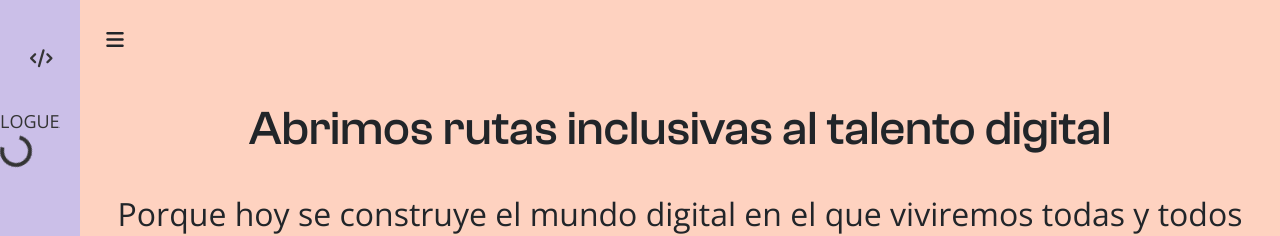
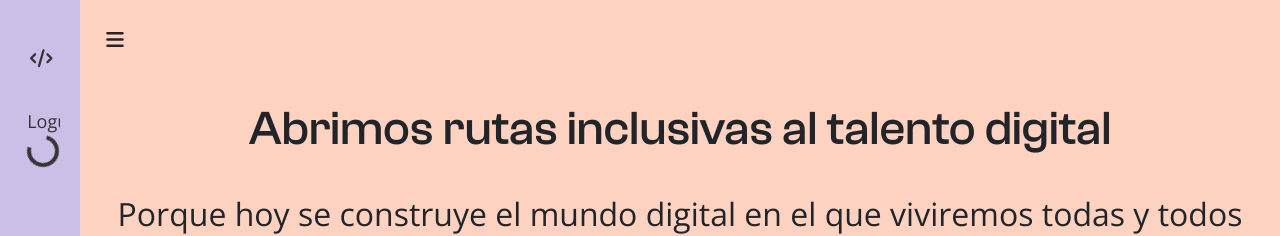
Before and after one commit to YorlinPacha/Front-vacacionex-coderx, a Vue app: page / in a window 1280 px wide. Shown: the top 236 px of the page. Built offline with nearby package versions, Linux system fonts and the light colour scheme; a web font is replaced by a local one; what @syncfusion/ej2-base would draw is missing.

Commit message:
modificar logueate

```diff
--- a/src/components/LateralBar.vue
+++ b/src/components/LateralBar.vue
@@ -12,7 +12,7 @@
         <h4>Coderx</h4>
       </div>
 
-      <PerfilComponent />
+      <PerfilComponent class="perfilLoading"/>
 
       <div class="options__menu">
         <RouterLink v-if="!user" to="/">
@@ -253,6 +253,11 @@ a.selected {
   width: 250px;
 }
 
+/* ---------componente loading */
+.perfilLoading{
+  margin-left: 1.7rem;
+}
+
 @media screen and (max-width: 760px) {
   .body_move {
     margin-left: 4rem;
--- a/src/components/PerfilComponent.vue
+++ b/src/components/PerfilComponent.vue
@@ -10,7 +10,7 @@
     <p class="descripcion">Consumidos</p> -->
   </div>
   <div v-else>
-    LOGUEATE
+    Loguèate
     <div class="spinner-border espiner" role="status">
           <span class="sr-only">Loading...</span>
           </div>
```
